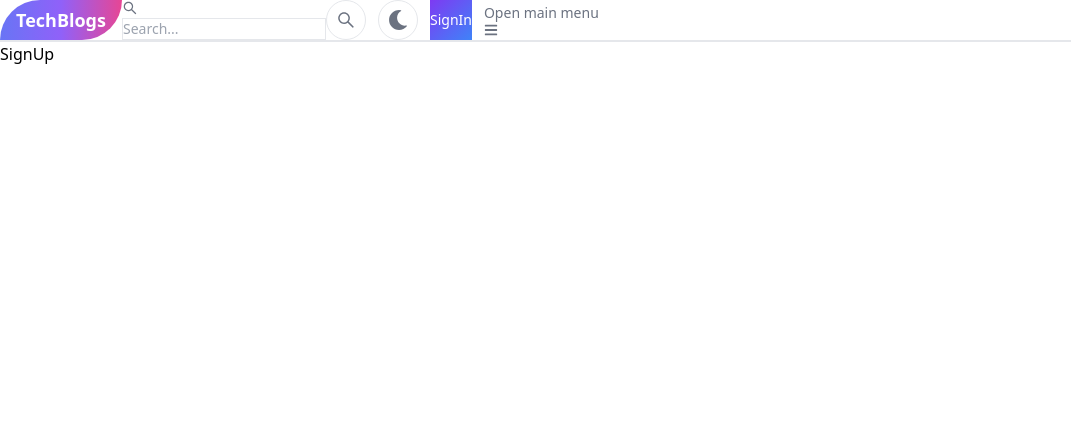
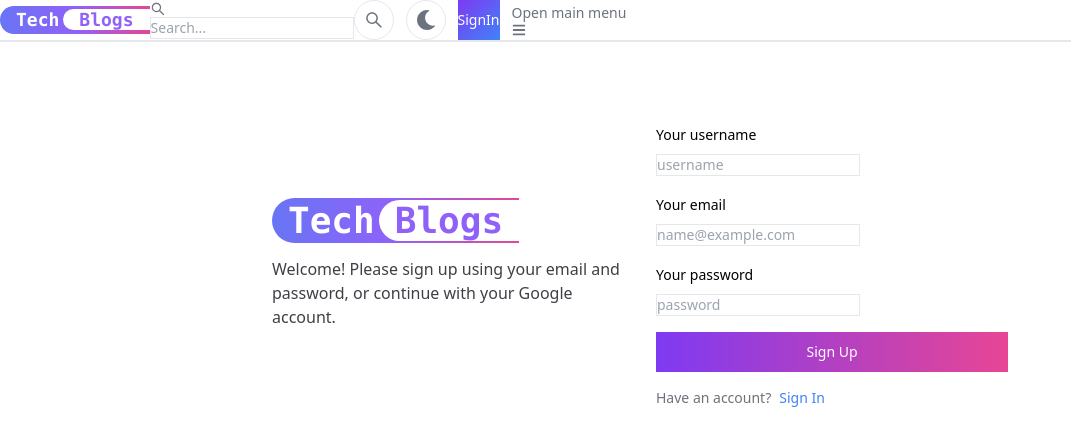
Before and after one commit to ebrahim-2030/mern-blog-app, a React (Vite) app in the folder client/: page /signup in a window 1280 px wide. Shown: the top 446 px of the page, without its empty margins (0-1071 px from the left). Built offline with nearby package versions, Linux system fonts and the light colour scheme.

Commit message:
create sing up page ui

```diff
--- a/client/src/components/Header.jsx
+++ b/client/src/components/Header.jsx
@@ -24,10 +24,10 @@ const Header = () => {
       {/* logo */}
       <Link
         to={"/"}
-        className=" self-center  text-sm sm:text-lg font-semibold   px-4 py-1.5 bg-gradient-to-r from-indigo-500 via-purple-500 to-pink-500 text-white rounded-tl-full rounded-br-full  "
+        className=" self-center  text-sm sm:text-lg font-semibold   pl-4 bg-gradient-to-r from-indigo-500 via-purple-500 to-pink-500 text-white rounded-l-full font-mono   "
       >
-        <span className="">Tech</span>
-        Blogs
+        <span className="mr-1">Tech</span>
+        <span className="bg-white text-purple-500 rounded-l-full px-4">Blogs</span>
       </Link>
       {/* search input form */}
       <form>
@@ -44,7 +44,7 @@ const Header = () => {
         <button className="border  w-10 h-10 flex justify-center items-center rounded-full text-gray-500">
           <AiOutlineSearch size="20" />
         </button>
-        <button className="border  w-10 h-10 flex justify-center items-center rounded-full text-gray-500">
+        <button className="border  w-10 h-10 rounded-full text-gray-500 hidden sm:flex justify-center items-center ">
           <FaMoon size="20" />
         </button>
         <Link to={"/signin"}>
--- a/client/src/pages/SignUp.jsx
+++ b/client/src/pages/SignUp.jsx
@@ -1,9 +1,82 @@
-import React from 'react'
+import { Button, Checkbox, Label, TextInput } from "flowbite-react";
+import { Link } from "react-router-dom";
 
 const SignUp = () => {
   return (
-    <div>SignUp</div>
-  )
-}
+    <div className="min-h-screen max-w-screen-md mx-auto pt-20 px-4  ">
+      <div className="flex flex-col gap-8 md:flex-row md:items-center md:pt-0">
+        {/* left */}
+        <div className="flex-1">
+          <Link
+            to={"/"}
+            className=" text-3xl md:text-4xl font-bold   pl-4 py-0.5 bg-gradient-to-r from-indigo-500 via-purple-500 to-pink-500 text-white rounded-l-full font-mono   "
+          >
+            <span className="mr-1">Tech</span>
+            <span className="bg-white text-purple-500 rounded-l-full px-4">
+              Blogs
+            </span>
+          </Link>
+          <p className="mt-4 text-zinc-700">
+            Welcome! Please sign up using your email and password, or continue
+            with your Google account.
+          </p>
+        </div>
+        {/* right */}
+        <div className="flex-1">
+          <form className="flex max-w-md flex-col gap-4">
+            <div>
+              <div className="mb-2 block">
+                <Label htmlFor="username">Your username</Label>
+              </div>
+              <TextInput
+                id="username"
+                name="username"
+                type="text"
+                placeholder="username"
+                required
+              />
+            </div>
+            <div>
+              <div className="mb-2 block">
+                <Label htmlFor="email">Your email</Label>
+              </div>
+              <TextInput
+                id="email"
+                type="email"
+                name="email"
+                placeholder="name@example.com"
+                required
+              />
+            </div>
+            <div>
+              <div className="mb-2 block">
+                <Label htmlFor="password">Your password</Label>
+              </div>
+              <TextInput
+                id="password"
+                type="password"
+                name="password"
+                placeholder="password"
+                required
+              />
+            </div>
 
-export default SignUp
+            <Button
+              type="submit"
+              className="bg-gradient-to-r from-purple-600 to-pink-500 hover:bg-gradient-to-l focus:ring-blue-300 focus:ring-1 dark:focus:ring-blue-800"
+            >
+              Sign Up
+            </Button>
+            {/* <Button type="submit" className="from-pink-600 to-orange-400 hover:bg-gradient-to-b  focus:ring-blue-300 focus:ring-1 dark:focus:ring-blue-800 border-2 border-t-[3px] border-orange-400 hover:border-none text-zinc-700 " outline>Continue with Goolge</Button> */}
+          </form>
+          <div className="flex items-center gap-2 mt-4 text-sm text-zinc-500">
+            <span>Have an account?</span>
+            <Link to={"/signin"} className="text-blue-500 hover:underline">Sign In</Link>
+          </div>
+        </div>
+      </div>
+    </div>
+  );
+};
+
+export default SignUp;
```
